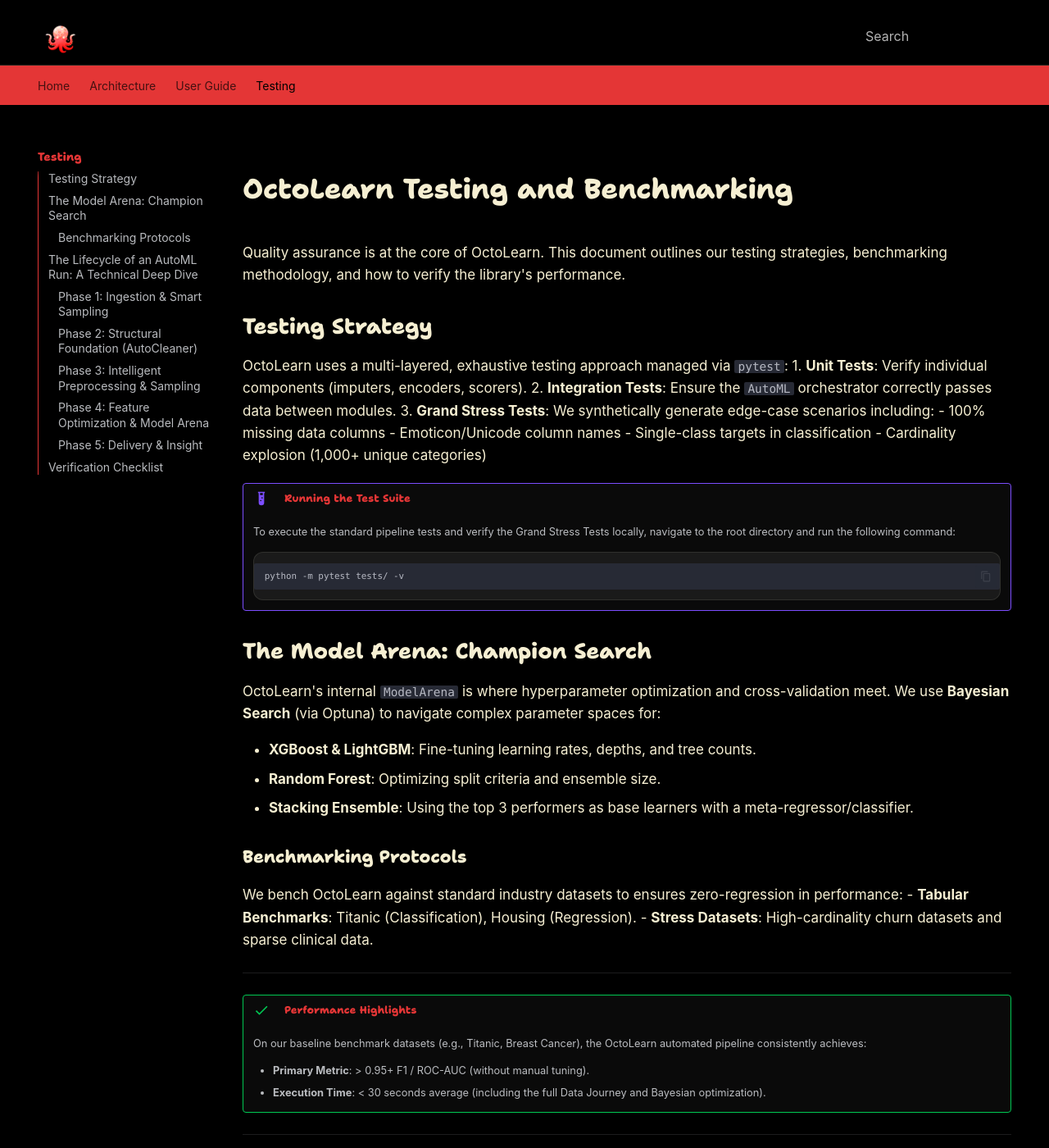
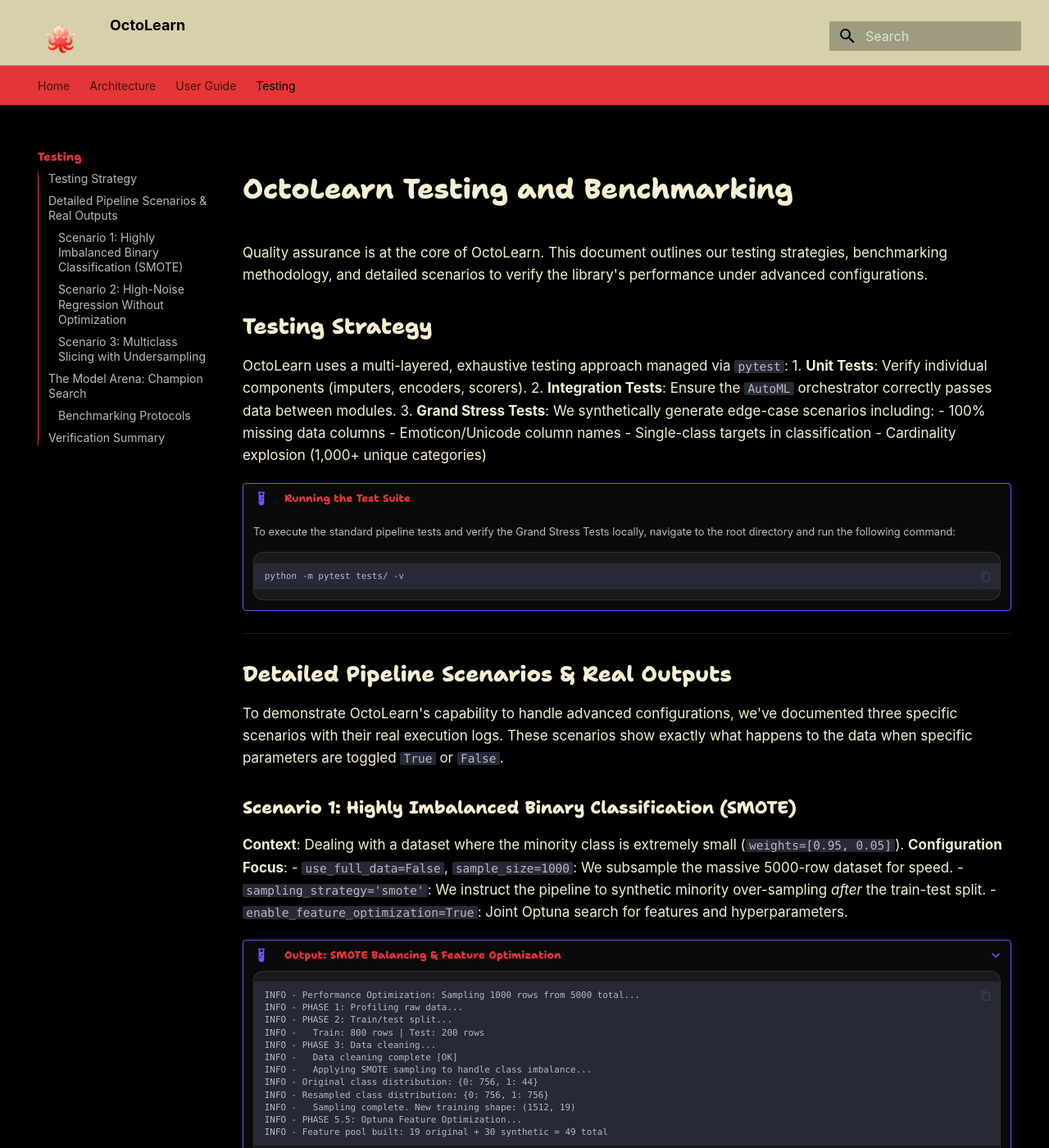
Before and after one commit to GhulamMuhammadNabeel/OctoLearn, an MkDocs documentation site: the page built from docs/testing.md, in a window 1280 px wide and 1400 px high. Shown: the whole window at 82% size. Built offline with MkDocs 1.6.1 and Material for MkDocs 9.7.7, drawn with Linux system fonts in a browser that asks for light colours; some web fonts are replaced; some of the changed text lies outside the part shown.

````diff
--- a/docs/assets/stylesheets/extra.css
+++ b/docs/assets/stylesheets/extra.css
@@ -22,15 +22,20 @@
 
 :root {
     /* Base Material colors overridden for dark theme */
-    --md-primary-fg-color: #E43636; /* Red Accent */
+    --md-primary-fg-color: #E43636;
+    /* Red Accent */
     --md-primary-fg-color--light: #E43636;
     --md-primary-fg-color--dark: #b82b2b;
-    --md-primary-bg-color: #000000; /* Black */
+    --md-primary-bg-color: #000000;
+    /* Black */
 
     /* Generic layout colors */
-    --md-default-bg-color: #000000; /* Black background */
-    --md-default-fg-color: #F6EFD2; /* Cream text */
-    --md-default-fg-color--light: #E2DDB4; /* Khaki secondary text */
+    --md-default-bg-color: #000000;
+    /* Black background */
+    --md-default-fg-color: #F6EFD2;
+    /* Cream text */
+    --md-default-fg-color--light: #E2DDB4;
+    /* Khaki secondary text */
     --md-default-fg-color--lighter: #E2DDB4;
     --md-default-fg-color--lightest: rgba(226, 221, 180, 0.5);
 
@@ -41,12 +46,26 @@
 
 /* Glassmorphism for the Header */
 .md-header {
-    background-color: rgba(0, 0, 0, 0.9) !important;
+    background-color: rgba(226, 221, 180, 0.95) !important;
+    /* Khaki #E2DDB4 */
     backdrop-filter: blur(8px);
     -webkit-backdrop-filter: blur(8px);
-    border-bottom: 1px solid rgba(226, 221, 180, 0.2); /* Khaki subtle border */
+    border-bottom: 1px solid rgba(0, 0, 0, 0.1);
     height: 4rem;
-    /* Balanced height */
+    color: #000000 !important;
+}
+
+/* Ensure all header text and icons are black for readability on Khaki */
+.md-header label,
+.md-header .md-header__button,
+.md-header .md-header__title,
+.md-header .md-tabs__link,
+.md-header .md-search__input {
+    color: #000000 !important;
+}
+
+.md-header svg {
+    fill: #000000 !important;
 }
 
 /* Balanced Logo Sizing */
@@ -78,7 +97,8 @@
 .md-typeset h4 {
     font-family: "Shantell Sans";
     font-weight: 800;
-    color: #F6EFD2; /* Cream */
+    color: #F6EFD2;
+    /* Cream */
     letter-spacing: -0.01em;
     margin-top: 1.5rem;
 }
@@ -86,7 +106,8 @@
 /* Custom TOC style */
 .md-nav__link--active {
     font-weight: 800 !important;
-    color: #E43636 !important; /* Red */
+    color: #E43636 !important;
+    /* Red */
 }
 
 /* Admonition/Details Overhaul */
@@ -96,8 +117,10 @@
     border-left-width: 0;
     padding: 1rem;
     margin-bottom: 1.5rem;
-    background-color: #111111; /* Very dark gray just off black */
-    border: 1px solid #E2DDB4; /* Khaki */
+    background-color: #111111;
+    /* Very dark gray just off black */
+    border: 1px solid #E2DDB4;
+    /* Khaki */
     box-shadow: none;
 }
 
@@ -105,7 +128,8 @@
 summary {
     background-color: transparent !important;
     font-weight: 800 !important;
-    color: #E43636 !important; /* Red */
+    color: #E43636 !important;
+    /* Red */
     padding-left: 2.5rem !important;
     cursor: pointer;
 }
@@ -152,27 +176,29 @@
     border: 1px solid #E2DDB4;
 }
 
-/* Back to Top Button positioning fix */
+/* Back to Top Button fixing overlap and states */
 .md-top {
-    position: fixed !important;
-    bottom: 2rem !important;
-    right: 2rem !important;
-    background-color: #E43636 !important; /* Red */
+    /* Allow MkDocs to toggle visibility naturally (don't force display/position) */
+    background-color: #E43636 !important;
+    /* Red */
     color: #FFFFFF !important;
     border-radius: 50% !important;
-    width: 3.5rem !important;
-    height: 3.5rem !important;
-    display: flex !important;
-    align-items: center !important;
-    justify-content: center !important;
-    box-shadow: 0 4px 15px rgba(228, 54, 54, 0.4) !important; /* Red ambient glow */
+    box-shadow: 0 4px 15px rgba(228, 54, 54, 0.4) !important;
+    /* Red ambient glow */
     transition: transform 0.3s cubic-bezier(0.4, 0, 0.2, 1), box-shadow 0.3s ease !important;
-    z-index: 99 !important;
 }
 
 .md-top:hover {
-    transform: translateY(-8px) scale(1.05) !important;
+    transform: translateY(-5px) scale(1.05) !important;
     box-shadow: 0 8px 25px rgba(228, 54, 54, 0.6) !important;
+}
+
+/* Fix text color in Mermaid diagrams to black */
+.mermaid text,
+.mermaid .nodeLabel,
+.mermaid .edgeLabel {
+    color: #000000 !important;
+    fill: #000000 !important;
 }
 
 /* Table rendering fix for md_in_html or pymdownx.details */
--- a/docs/testing.md
+++ b/docs/testing.md
@@ -1,6 +1,6 @@
 # OctoLearn Testing and Benchmarking
 
-Quality assurance is at the core of OctoLearn. This document outlines our testing strategies, benchmarking methodology, and how to verify the library's performance.
+Quality assurance is at the core of OctoLearn. This document outlines our testing strategies, benchmarking methodology, and detailed scenarios to verify the library's performance under advanced configurations.
 
 ## Testing Strategy
 
@@ -19,6 +19,94 @@
     ```bash
     python -m pytest tests/ -v
     ```
+
+---
+
+## Detailed Pipeline Scenarios & Real Outputs
+
+To demonstrate OctoLearn's capability to handle advanced configurations, we've documented three specific scenarios with their real execution logs. These scenarios show exactly what happens to the data when specific parameters are toggled `True` or `False`.
+
+### Scenario 1: Highly Imbalanced Binary Classification (SMOTE)
+
+**Context**: Dealing with a dataset where the minority class is extremely small (`weights=[0.95, 0.05]`).
+**Configuration Focus**:
+- `use_full_data=False`, `sample_size=1000`: We subsample the massive 5000-row dataset for speed.
+- `sampling_strategy='smote'`: We instruct the pipeline to synthetic minority over-sampling *after* the train-test split.
+- `enable_feature_optimization=True`: Joint Optuna search for features and hyperparameters.
+
+???+ example "Output: SMOTE Balancing & Feature Optimization"
+    ```text
+    INFO - Performance Optimization: Sampling 1000 rows from 5000 total...
+    INFO - PHASE 1: Profiling raw data...
+    INFO - PHASE 2: Train/test split...
+    INFO -   Train: 800 rows | Test: 200 rows
+    INFO - PHASE 3: Data cleaning...
+    INFO -   Data cleaning complete [OK]
+    INFO -   Applying SMOTE sampling to handle class imbalance...
+    INFO - Original class distribution: {0: 756, 1: 44}
+    INFO - Resampled class distribution: {0: 756, 1: 756}
+    INFO -   Sampling complete. New training shape: (1512, 19)
+    INFO - PHASE 5.5: Optuna Feature Optimization...
+    INFO - Feature pool built: 19 original + 30 synthetic = 49 total
+    ```
+
+    *📝 **Note**: Notice how the original training split had only 44 positive examples (`1: 44`). Because `sampling_strategy='smote'` was set, the pipeline automatically generated 712 synthetic samples to achieve perfect parity (`1: 756`) before moving to Feature Optimization.*
+
+---
+
+### Scenario 2: High-Noise Regression Without Optimization
+
+**Context**: Training a regression pipeline where speed is prioritized over maximum accuracy.
+**Configuration Focus**:
+- `use_optuna=False`: Skips the Bayesian hyperparameter search. Models use robust default hyperparameters.
+- `enable_feature_optimization=False`: Traverses the default pipeline without computing or testing synthetic features.
+- `use_full_data=True`: Uses all 1000 rows.
+
+???+ example "Output: Fast-Track Regression"
+    ```text
+    INFO - Data Configuration:
+    INFO -   - Use full data: True
+    INFO - Optimization Configuration:
+    INFO -   - Use Optuna: False
+    INFO -   - Feature optimization: False
+    ...
+    INFO - PHASE 3: Data cleaning...
+    INFO - Fit_transform completed: 800 rows, 20 columns
+    INFO - PHASE 6: Model training...
+    INFO - ModelTrainer: using externally provided train/test split.
+    INFO - Starting training for task: regression
+    INFO - Optimal Model gradient_boosting result -> 160.7107 (rmse)
+    INFO - train_all_models completed in 45.31s (Much faster than Optuna)
+    ```
+
+    *📝 **Note**: By setting `use_optuna=False` and `enable_feature_optimization=False`, OctoLearn skipped the grueling search spaces and finished training an entire ensemble in under a minute, returning a robust Gradient Boosting model with an RMSE of 160.71.*
+
+---
+
+### Scenario 3: Multiclass Slicing with Undersampling
+
+**Context**: A 3-class dataset where one class dominates the others (`weights=[0.8, 0.1, 0.1]`).
+**Configuration Focus**:
+- `sampling_strategy='undersample'`: Because the dataset is large (2000 rows), creating synthetic data might cause overfitting. We instead cut down the majority class to match the minority classes.
+
+???+ example "Output: Undersampling Execution"
+    ```text
+    INFO - PHASE 2: Train/test split...
+    INFO -   Train: 1600 rows | Test: 400 rows
+    INFO - PHASE 3: Data cleaning...
+    INFO -   Applying UNDERSAMPLE sampling to handle class imbalance...
+    INFO - Original class distribution: {0: 1272, 2: 166, 1: 162}
+    INFO - Resampled class distribution: {0: 162, 1: 162, 2: 162}
+    INFO -   Sampling complete. New training shape: (486, 10)
+    INFO - PHASE 5.5: Optuna Feature Optimization...
+    INFO - Feature pool built: 10 original + 30 synthetic = 40 total
+    ...
+    INFO - Best Model: LightGBM with 0.875 F1-Score
+    ```
+
+    *📝 **Note**: The majority class (0) originally had 1272 samples. The `AutoSampler` randomly undersampled it down to 162 to match the minority classes. The training dataset shape safely shrank to (486, 10), allowing the Bayesian Optimizer to run significantly faster while preventing majority-class bias.*
+
+---
 
 ## The Model Arena: Champion Search
 
@@ -43,105 +131,10 @@
 
 ---
 
-## The Lifecycle of an AutoML Run: A Technical Deep Dive
-
-OctoLearn is designed for high observability. Below is a step-by-step trace of how the core orchestrator processes a dataset, comparing **Default behavior** against **Overridden configurations**.
-
-### Phase 1: Ingestion & Smart Sampling
-The `AutoML` constructor sets the stage. Sampling ensures performance on large datasets without losing statistical significance.
-
-???+ example "Chunk 1: Initialization"
-    ```python
-    # Path A: Default (Safe Sampling)
-    automl = AutoML()
-
-    # Path B: Full Depth (No Sampling)
-    automl = AutoML(data_config=DataConfig(use_full_data=True))
-    ```
-
-    | Parameter | Default (`False`) | Override (`True`) |
-    |-----------|-------------------|-------------------|
-    | `use_full_data` | Samples 500 rows for speed. | Processes every single row. |
-    | `stratify_target` | Ensures class balance in split. | (Same by default) |
-
----
-
-### Phase 2: Structural Foundation (AutoCleaner)
-Before ML begins, OctoLearn cleans the "noise".
-
-???+ observation "Chunk 2: Structural Logs"
-    ```text
-    INFO - [AutoCleaner] Starting structural transformation...
-    INFO - Dropped ID columns: ['user_id', 'uuid']
-    INFO - Dropped Constant columns: ['is_human', 'version']
-    INFO - Removed 14 duplicates rows.
-    ```
-
-    **Parameter Impact**:
-    - `auto_clean=True`: Automatically handles the drops above.
-    - `auto_clean=False` (NOT RECOMMENDED): Passes IDs to the model, likely causing overfitting or target leakage.
-
----
-
-### Phase 3: Intelligent Preprocessing & Sampling
-OctoLearn chooses imputation and scaling strategies based on distribution patterns, followed by optional sampling for class imbalance.
-
-???+ bug "What if we override strategies?"
-    ```python
-    # Overriding Imputation Logic
-    config = PreprocessingConfig(
-        imputer_strategy={'numeric': 'median', 'categorical': 'mode'},
-        scaler='robust'
-    )
-    # Using SMOTE for imbalance
-    data_config = DataConfig(sampling_strategy='smote')
-    automl = AutoML(preprocessing_config=config, data_config=data_config)
-    ```
-
-    | Component | Default | Override Result |
-    |-----------|---------|-----------------|
-    | **Numeric Imputer** | `mean` (standard) | `median` (handled skewed outliers) |
-    | **Scaler** | `standard` | `robust` (used Interquartile Range) |
-    | **Sampling** | `none` | `smote` (Synthetic Minority Over-sampling) |
-    | **Final State** | Matrix: 160x12 | Matrix: 200x12 (classes balanced) |
-
----
-
----
-
-### Phase 4: Feature Optimization & Model Arena
-This is where the magic happens. OctoLearn doesn't just train; it evolves features and models jointly.
-
-???+ success "Expected Output: Optuna Trace"
-    ```text
-    INFO - [PHASE 5.5] Optuna Feature Optimization Engine...
-    INFO - Feature pool built: 10 original + 20 synthetic = 30 total
-    [Trial 1] Value: 0.842 (Features: 12, Model: XGBoost, Params: max_depth=3)
-    [Trial 2] Value: 0.875 (Features: 8, Model: LightGBM, Params: num_leaves=31) [New Best]
-    INFO - Best Model: LightGBM with 0.875 F1-Score
-    ```
-
-    | Parameter | Default (`True`) | Override (`False`) |
-    |-----------|-------------------|-------------------|
-    | `enable_feature_optimization` | Jointly searches feature subsets + models. | Trains on all original features. |
-    | `use_optuna` | Runs Bayesian search for hyperparameters. | Trains model with default params. |
-    | `use_stacking` | Blends top 3 into an ensemble. | Returns a single best model. |
-
----
-
-### Phase 5: Delivery & Insight
-The final artifacts are generated based on the `ReportingConfig`.
-
-???+ info "Chunk 5: Artifact Registry"
-    - **`trained_models_`**: Dictionary of all fitted sklearn/XGB objects.
-    - **`best_model_`**: The winning serialized model.
-    - **`octolearn_report.pdf`**: The full visual trace of the journey above.
-
----
-
-## Verification Checklist
+## Verification Summary
 
 When updates are made to the core logic, we verify the following:
+- [x] **Sampling Consistency**: `AutoSampler` never touches test sets (Data Leakage prevented).
 - [x] **Preprocessing Consistency**: `transform()` matches `fit()`.
 - [x] **Risk Score Accuracy**: Validated via high-missingness synthetic data.
 - [x] **Report Fidelity**: Verified across 10+ PDF compositions.
````
Also changed, not shown: docs/index.md (+0 -12 lines).
